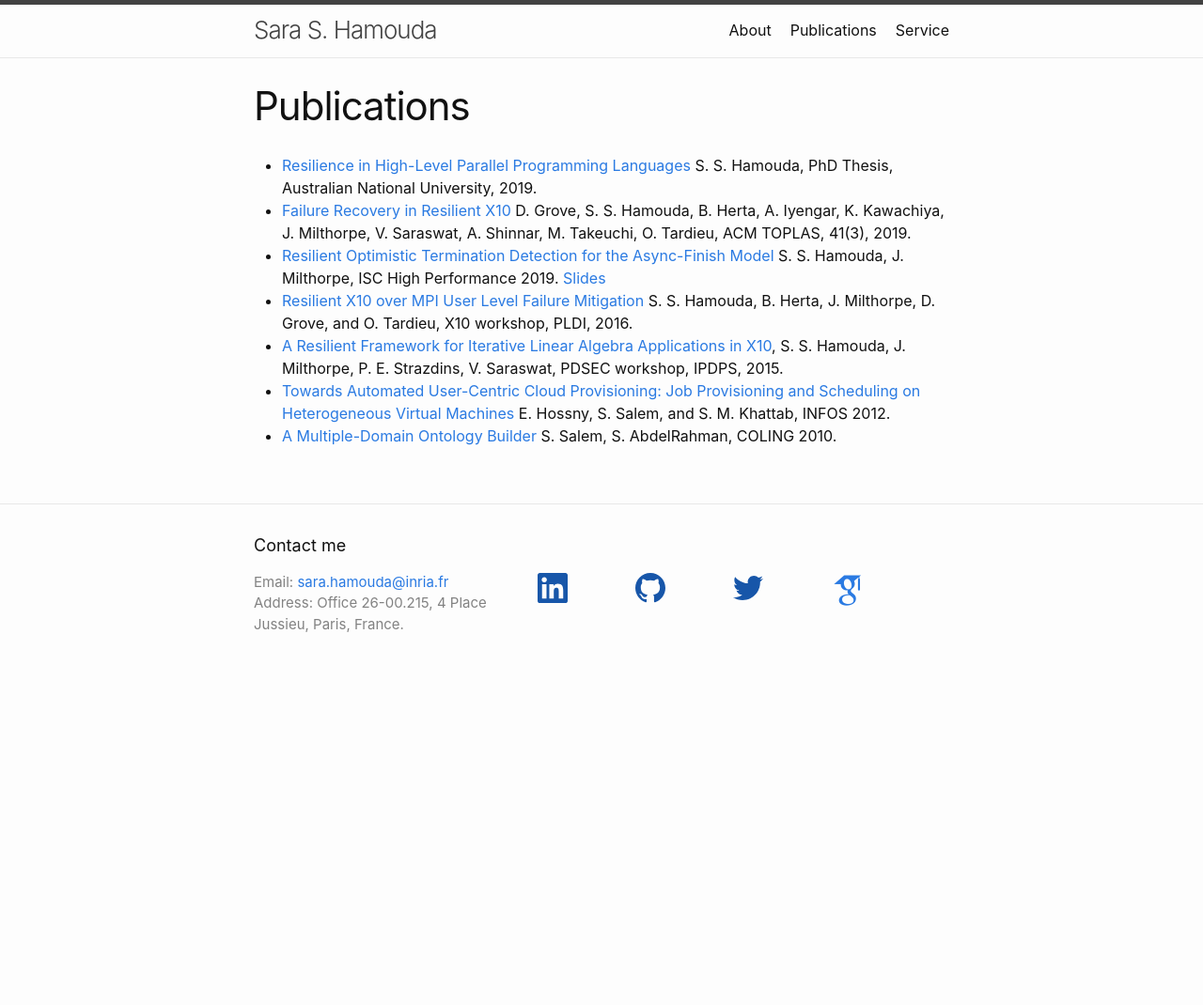
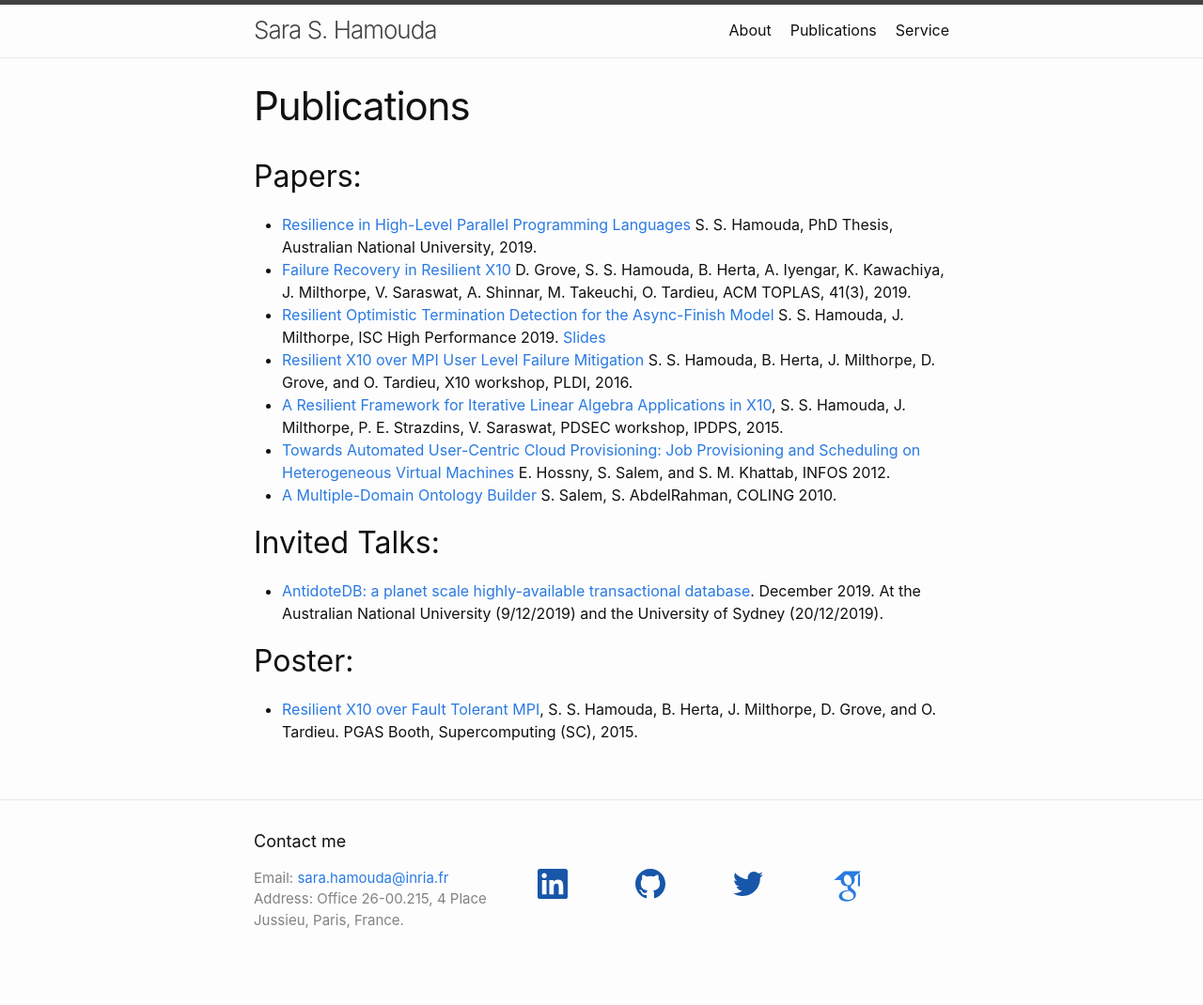
Before and after one commit to shamouda/shamouda.github.io, a Jekyll site: the page built from publications.md, in a window 1280 px wide. Shown: the whole page at 94% size. Built offline with Jekyll 4.4.1, drawn with Linux system fonts in a browser that asks for light colours; some web fonts are replaced; before the commit the page ends 900 px from its top, so only the background shows below that.

Commit message:
adding more contributions

```diff
--- a/publications.md
+++ b/publications.md
@@ -3,6 +3,7 @@ layout: page
 title: Publications
 permalink: /publications/
 ---
+## Papers:
 - [Resilience in High-Level Parallel Programming Languages](https://openresearch-repository.anu.edu.au/handle/1885/164137) S. S. Hamouda, PhD Thesis, Australian National University, 2019.
 - [Failure Recovery in Resilient X10](https://dl.acm.org/citation.cfm?id=3332372) D. Grove, S. S. Hamouda, B. Herta, A. Iyengar, K. Kawachiya, J. Milthorpe, V. Saraswat, A. Shinnar, M. Takeuchi, O. Tardieu, ACM TOPLAS, 41(3), 2019.
 - [Resilient Optimistic Termination Detection for the Async-Finish Model](papers/Hamouda2019_ISC_HPC.pdf) S. S. Hamouda, J. Milthorpe, ISC High Performance 2019. [Slides](papers/ISC19_OptFinish_Pres.pdf)
@@ -10,3 +11,10 @@ permalink: /publications/
 - [A Resilient Framework for Iterative Linear Algebra Applications in X10](http://ieeexplore.ieee.org/abstract/document/7284416/), S. S. Hamouda, J. Milthorpe, P. E. Strazdins, V. Saraswat, PDSEC workshop, IPDPS, 2015.
 - [Towards Automated User-Centric Cloud Provisioning: Job Provisioning and Scheduling on Heterogeneous Virtual Machines](http://ieeexplore.ieee.org/abstract/document/6236557/) E. Hossny, S. Salem, and S. M. Khattab, INFOS 2012.
 - [A Multiple-Domain Ontology Builder](https://dl.acm.org/citation.cfm?id=1873890) S. Salem, S. AbdelRahman, COLING 2010.
+
+
+## Invited Talks:
+- [AntidoteDB: a planet scale highly-available transactional database](pres/AntidoteDB_Australia.pdf). December 2019. At the Australian National University (9/12/2019) and the University of Sydney (20/12/2019).
+
+## Poster:
+- [Resilient X10 over Fault Tolerant MPI](papers/X10_PGAS_Poster_SC15.pdf), S. S. Hamouda, B. Herta, J. Milthorpe, D. Grove, and O. Tardieu. PGAS Booth, Supercomputing (SC), 2015.
```
Also changed, not shown: 2 other files.
